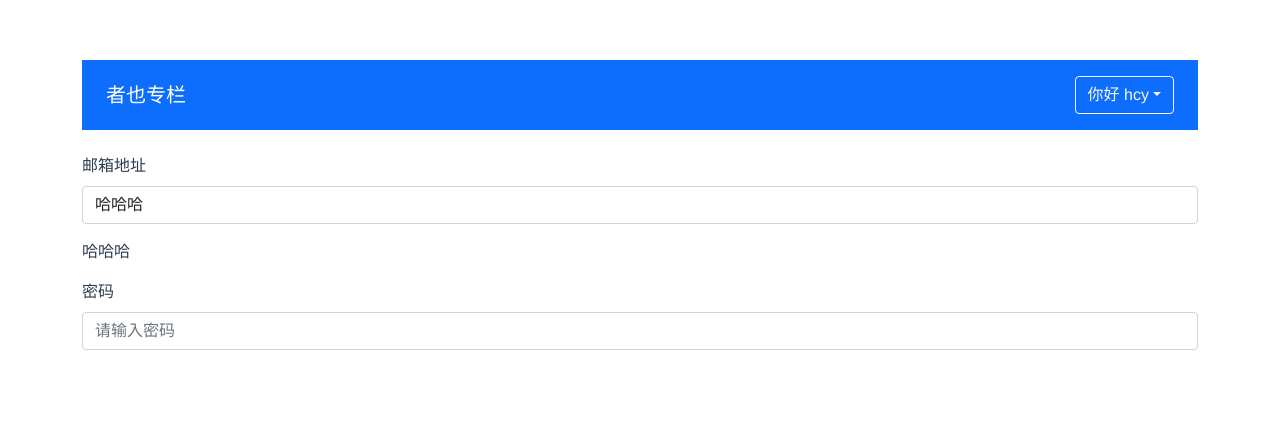
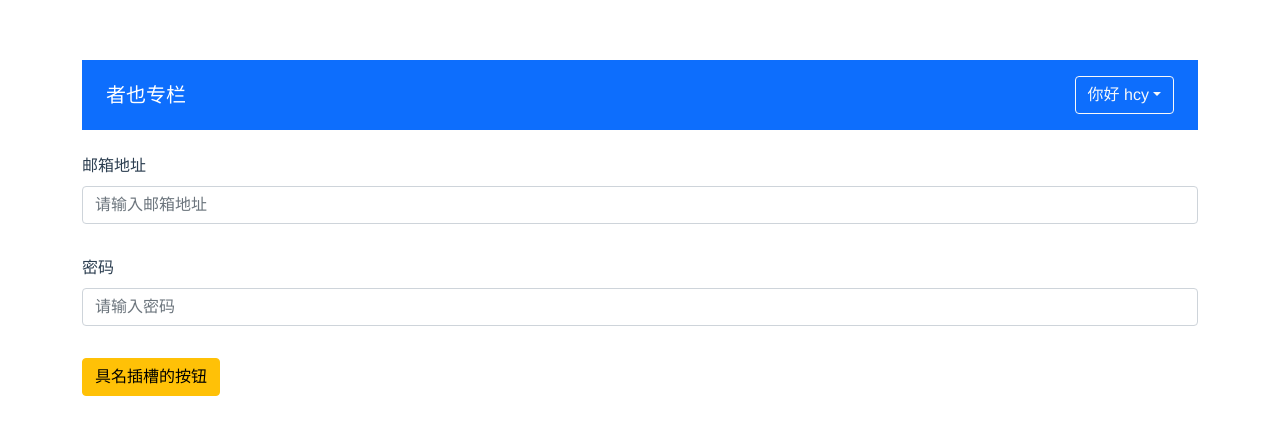
Before and after one commit to zifeifish/zheye, a Vue app: page / in a window 1280 px wide. Shown: the top 434 px of the page. Built offline with nearby package versions, Linux system fonts and the light colour scheme.

Commit message:
插槽简单使用

```diff
--- a/src/components/Form/SimplyForm.vue
+++ b/src/components/Form/SimplyForm.vue
@@ -1,5 +1,5 @@
 <template>
-  <form action="">
+  <validate-form @form-submit="onFormSubmit($event)">
     <div class="mb-3">
       <label for="exampleInputEmail1" class="form-label">邮箱地址</label>
       <validtate-input
@@ -18,16 +18,21 @@
         :rules="passwordRules"
       ></validtate-input>
     </div>
-  </form>
+    <template #submit>
+      <button class="btn btn-warning">具名插槽的按钮</button>
+    </template>
+  </validate-form>
 </template>
 <script lang="ts">
 import { defineComponent, reactive, ref } from 'vue'
 import ValidtateInput, { RulesProp } from './ValidtateInput.vue'
+import ValidateForm from './ValidateForm.vue'
 
 export default defineComponent({
   name: 'SimplyForm',
   components: {
-    ValidtateInput
+    ValidtateInput,
+    ValidateForm
   },
   setup () {
     const emailRules = reactive<RulesProp>([
@@ -37,12 +42,16 @@
     const passwordRules = reactive<RulesProp>([
       { type: 'required', message: '密码不能为空' }
     ])
-    const emailVal = ref('哈哈哈')
+    const emailVal = ref('')
+    const onFormSubmit = (valid: boolean) => {
+      console.log(666, valid)
+    }
 
     return {
       emailRules,
       passwordRules,
-      emailVal
+      emailVal,
+      onFormSubmit
     }
   }
 })
--- /dev/null
+++ b/src/components/Form/ValidateForm.vue
@@ -0,0 +1,26 @@
+<template>
+  <form class="validate-form-container">
+    <slot name="default"></slot>
+    <div class="submit-area" @click.prevent="submitForm">
+      <slot name="submit">
+        <button type="submit" class="btn btn-primary">提交</button>
+      </slot>
+    </div>
+  </form>
+</template>
+
+<script lang="ts">
+import { defineComponent } from 'vue'
+export default defineComponent({
+  name: 'ValidateForm',
+  emits: ['form-submit'],
+  setup (props, context) {
+    const submitForm = () => {
+      context.emit('form-submit', true)
+    }
+    return {
+      submitForm
+    }
+  }
+})
+</script>
```
